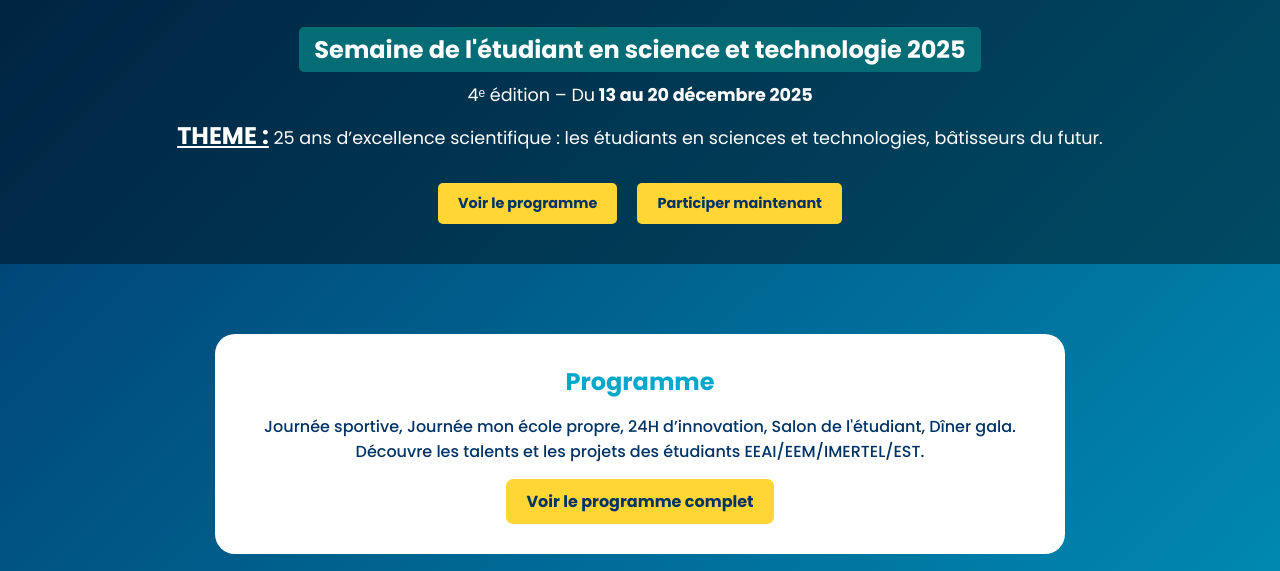
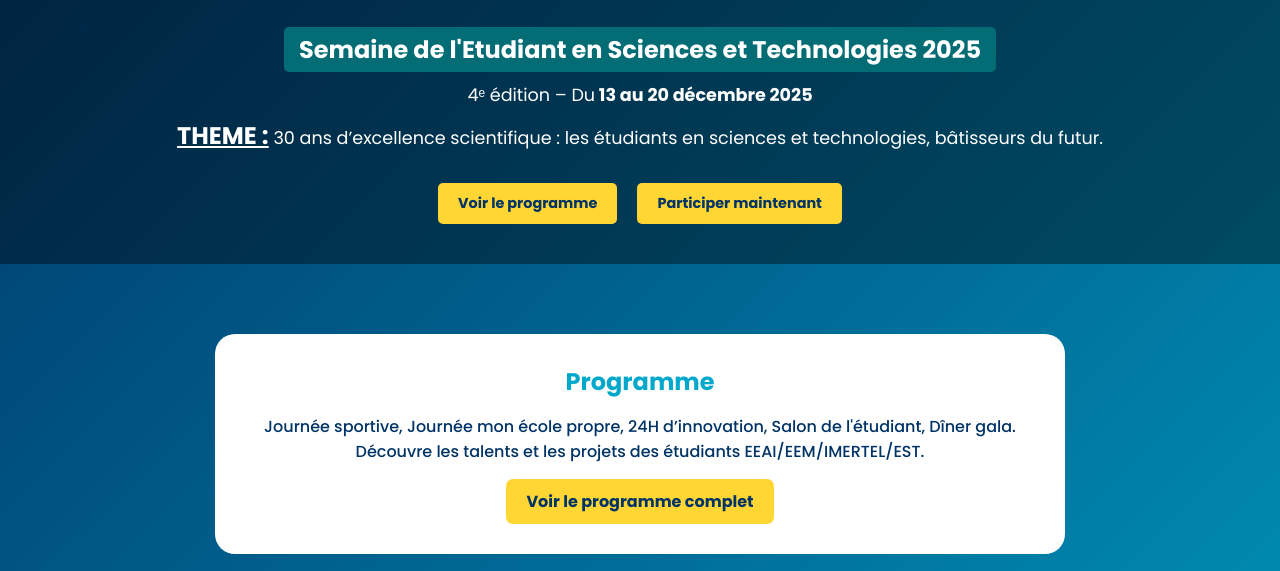
Before and after one commit to SE-TECH4/Semaine_etudiant, a plain HTML site: page index.html in a window 1280 px wide. Shown: the part 229-800 px from the top of the page. Drawn offline with Linux system fonts and the light colour scheme; a web font is replaced by a local one.

Commit message:
Update index.html

```diff
--- a/index.html
+++ b/index.html
@@ -80,9 +80,9 @@
                 </div>
             </div>
             <div class="box-info">
-                <span id="titre">Semaine de l'étudiant en science et technologie 2025</span>
+                <span id="titre">Semaine de l'Etudiant en Sciences et Technologies 2025</span>
                 <p id="date">4ᵉ édition – Du<span> 13 au 20 décembre 2025</span></p>
-                <p id="Theme"><span>THEME :</span> 25 ans d’excellence scientifique : les étudiants en sciences et technologies, bâtisseurs du futur.</p>
+                <p id="Theme"><span>THEME :</span> 30 ans d’excellence scientifique : les étudiants en sciences et technologies, bâtisseurs du futur.</p>
             </div>
 
             <div class="btn">
```
